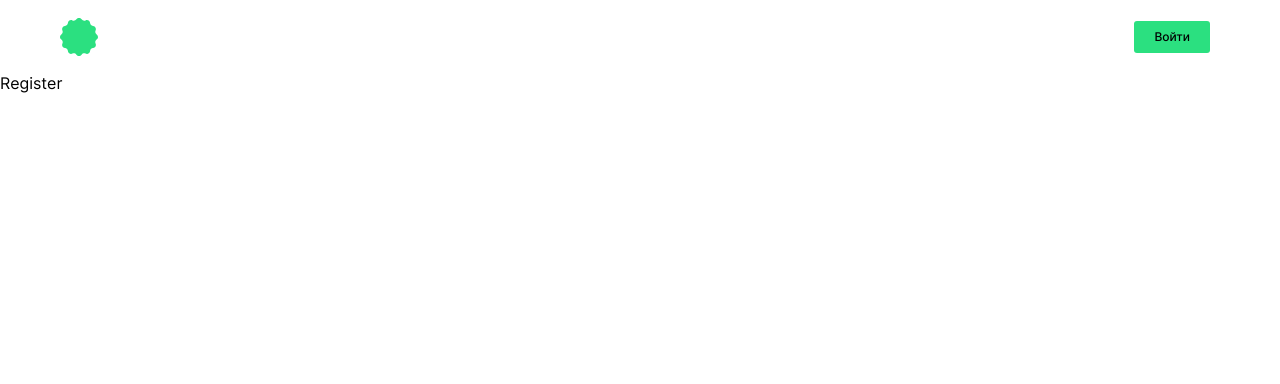
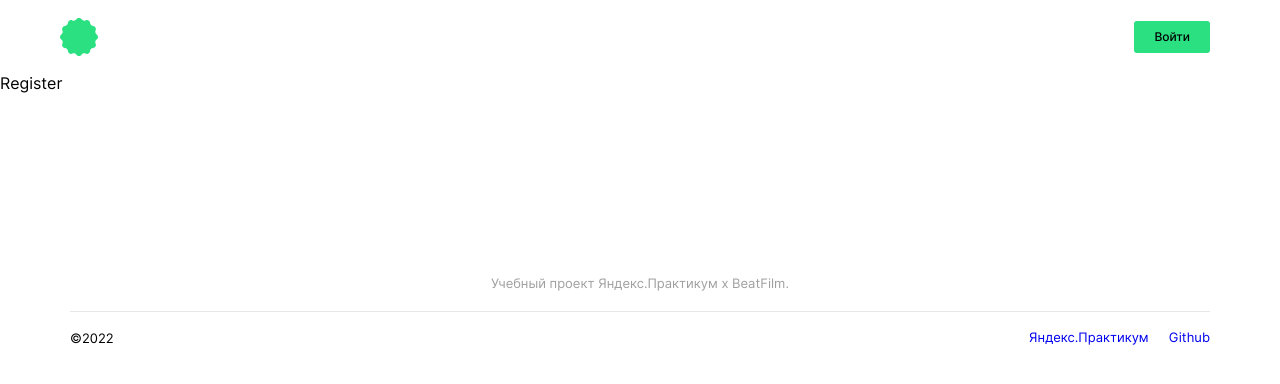
Before and after one commit to Olga-Sotula/movies-explorer-frontend, a React (Create React App) app: page /signup in a window 1280 px wide. Shown: the top 384 px of the page. Built offline with nearby package versions, Linux system fonts and the light colour scheme.

Commit message:
style Footer by figma

```diff
--- a/src/components/App/App.js
+++ b/src/components/App/App.js
@@ -38,7 +38,7 @@ function App() {
           <Register/>
         </Route>
       </Switch>}
-      {/*<Footer/>*/}
+      <Footer/>
     </div>
   );
 }
--- a/src/components/Footer/Footer.css
+++ b/src/components/Footer/Footer.css
@@ -1,9 +1,14 @@
 .footer {
+  width: 100%;
+  max-width: 1280px;
   margin: 0 auto;
-  max-width: 1280px;
+  padding: 170px 70px 0;
+  box-sizing: border-box;
 }
 
 .footer__header {
+  padding-bottom: 20px;
+  margin-bottom: 5px;
   font-weight: 400;
   font-size: 13px;
   line-height: 16px;
@@ -25,6 +30,7 @@
 }
 
 .footer__links {
+  margin-top: 10px;
   list-style: none;
   display: flex;
   flex-direction: row;
```
